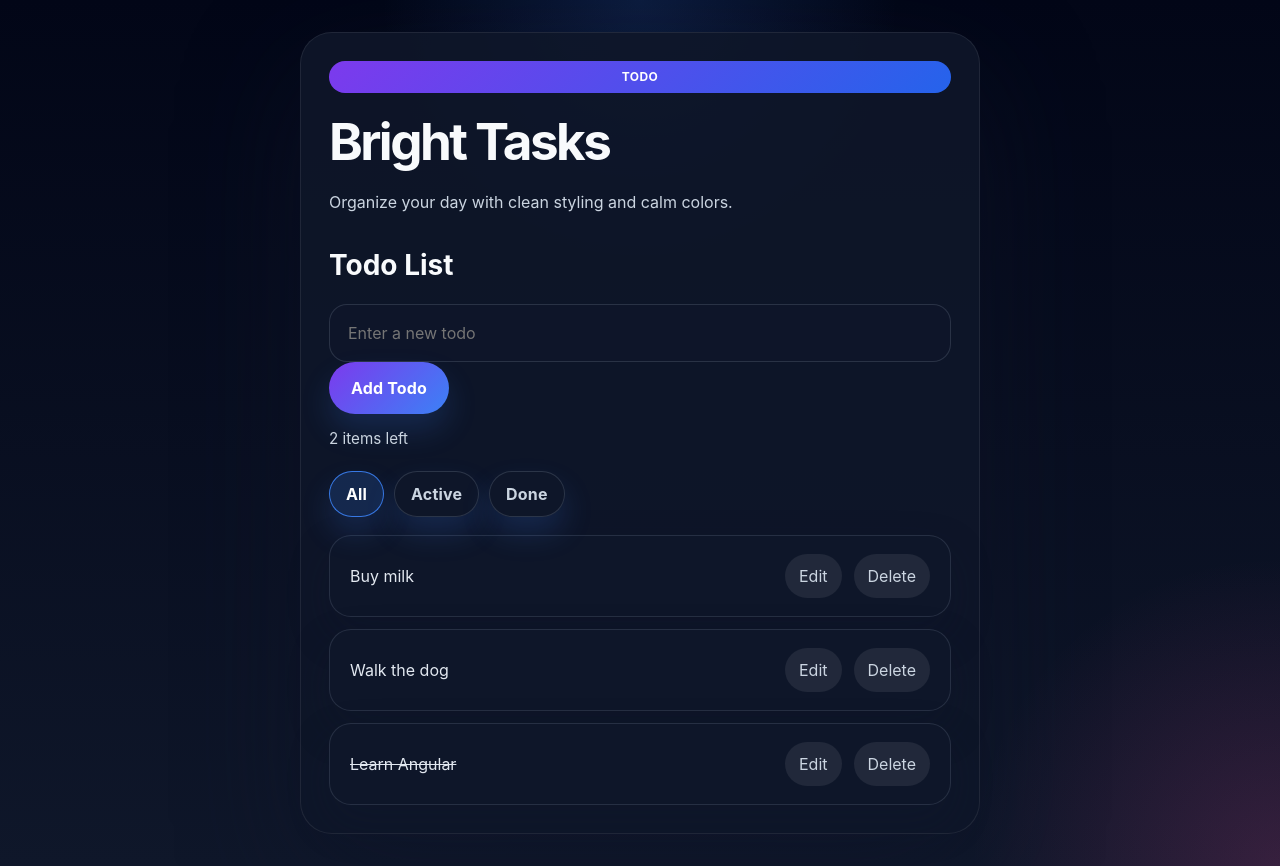
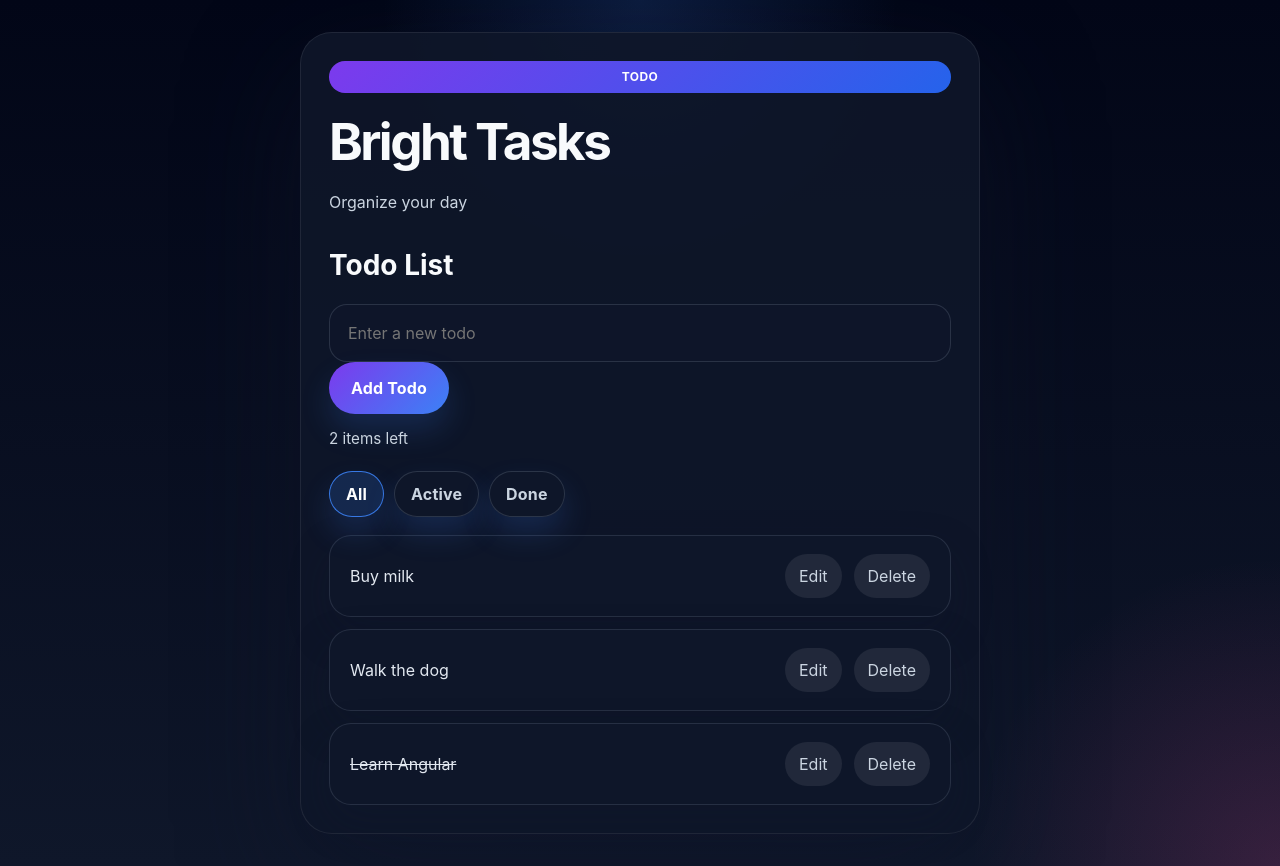
Before and after one commit to stavros82/angural-basic, an Angular app in the folder todo-app/: page / in a window 1280 px wide. Built offline with nearby package versions, Linux system fonts and the light colour scheme.

Commit message:
style: simplify header description in app.html

```diff
--- a/todo-app/src/app/app.html
+++ b/todo-app/src/app/app.html
@@ -2,7 +2,7 @@
   <header class="app-header">
     <span class="app-badge">Todo</span>
     <h1>Bright Tasks</h1>
-    <p>Organize your day with clean styling and calm colors.</p>
+    <p>Organize your day</p>
   </header>
 
   <app-todo-list></app-todo-list>
```
